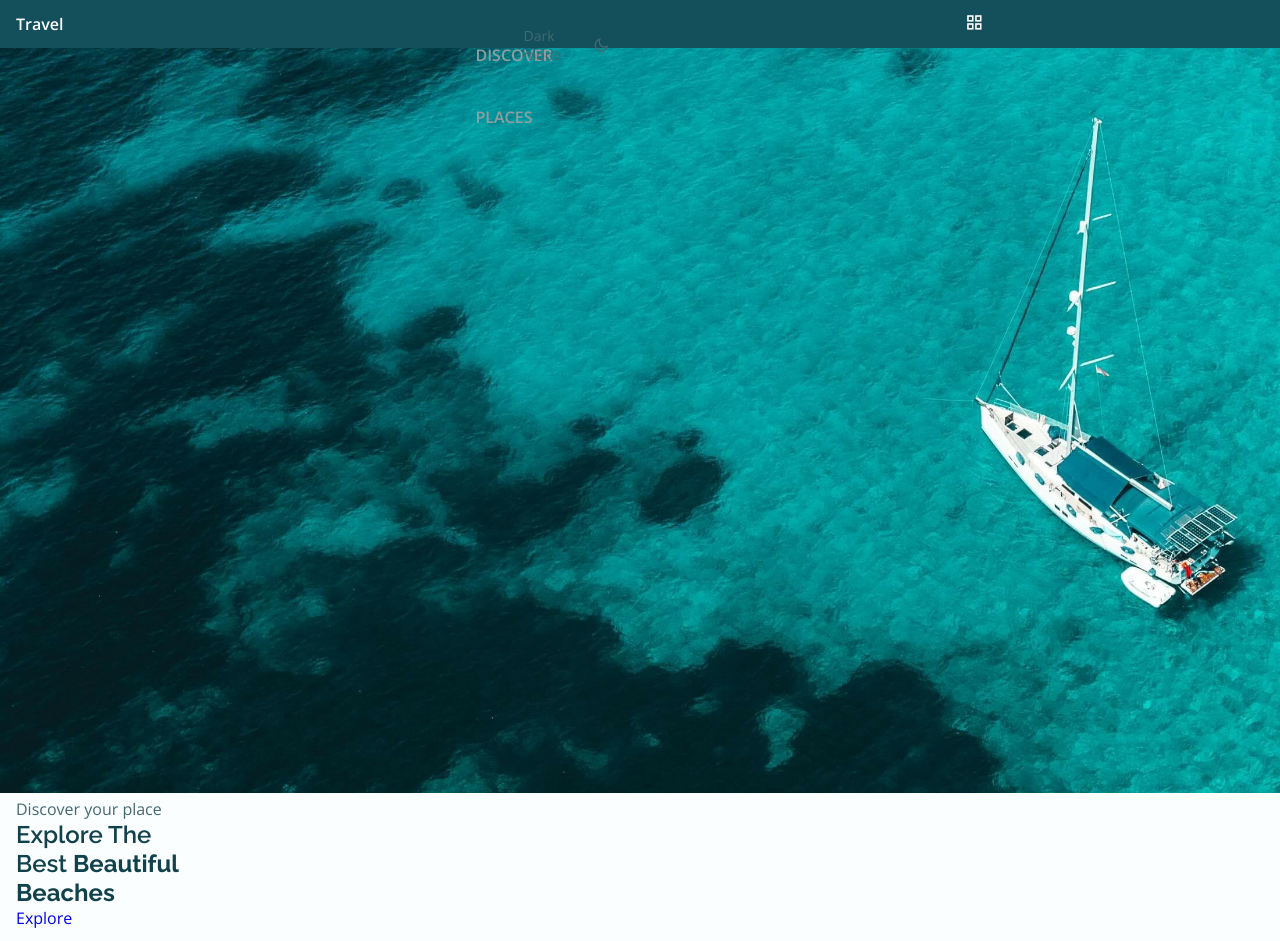
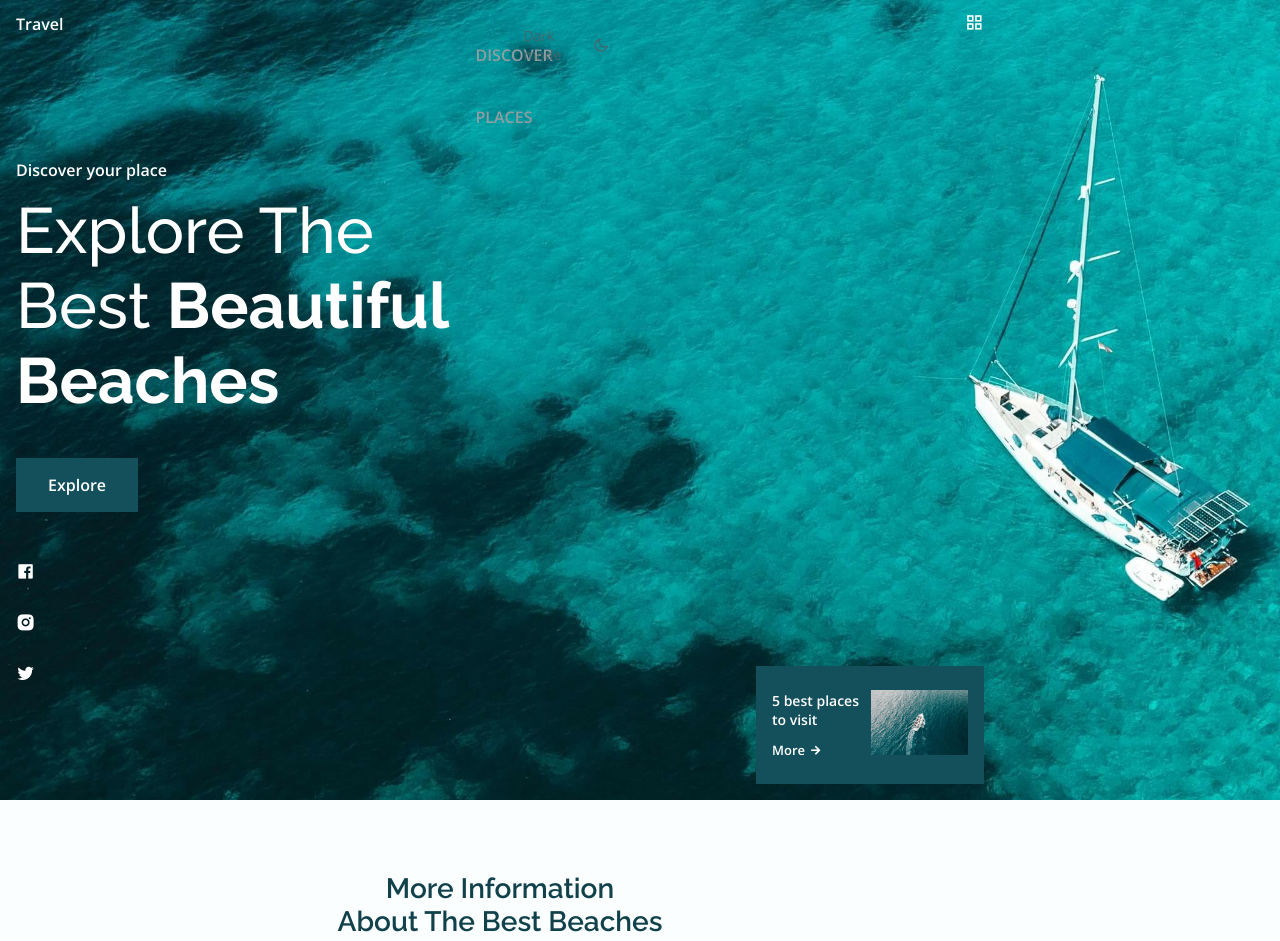
Before and after one commit to syedumairs-frontendprojects/travel-beach-landing, a plain HTML site: page index.html in a window 1280 px wide. Shown: the top 941 px of the page. Drawn offline with nearby package versions, Linux system fonts and the light colour scheme.

Commit message:
Home section completed

```diff
--- a/assets/scss/styles.scss
+++ b/assets/scss/styles.scss
@@ -193,7 +193,7 @@ input {
   top: 0;
   left: 0;
   z-index: var(--z-fixed);
-  background-color: var(--first-color);
+  background-color: transparent;
 }
 
 /*=============== NAVIGATION ===============*/
@@ -263,14 +263,120 @@ input {
 }
 /* Change background header */
 
+.scroll-header {
+  background-color: var(--body-color);
+  box-shadow: 0 0 4px hsla(var(--hue-color), 64%, 15, 0.15);
+}
+.scroll-header .nav__logo,
+.scroll-header .nav__toggle {
+  color: var(--title-color);
+}
 /* Active link */
 
 /*=============== HOME ===============*/
-.home-img {
+.home__img {
   position: absolute;
+  top: 0;
+  left: 0;
+  width: 100%;
+  height: 100vh;
+  object-fit: cover;
+  object-position: 83%;
+}
+
+.home__container {
+  position: relative;
+  height: calc(100vh - var(--header-height));
+  align-content: center;
+  row-gap: 3rem;
+}
+
+.home__data-subtitle,
+.home__data-title,
+.home__social-link,
+.home__info {
+  color: var(--white-color);
+}
+.home__data-subtitle {
+  display: block;
+  font-weight: var(--font-semi-bold);
+  margin-bottom: var(--mb-0-75);
+}
+.home__data-title {
+  font-size: var(--biggest-font-size);
+  font-weight: var(--font-medium);
+  margin-bottom: var(--mb-2-5);
+}
+.home__social {
+  display: flex;
+  flex-direction: column;
+  row-gap: 1.5rem;
+}
+.home__social-link {
+  font-size: 1.2rem;
+  width: max-content;
+}
+.home__info {
+  background-color: var(--first-color);
+  display: flex;
+  padding: 1.5rem 1rem;
+  align-items: center;
+  column-gap: 0.5rem;
+  position: absolute;
+  right: 0;
+  bottom: 1rem;
+  width: 228px;
+}
+.home__info-title {
+  display: block;
+  font-size: var(--small-font-size);
+  font-weight: var(--font-semi-bold);
+  margin-bottom: var(--mb-0-75);
+}
+
+.home__info-button {
+  font-size: var(--smaller-font-size);
+}
+
+.home__img-overlay {
+  overflow: var(--img-hidden);
+}
+
+.home__info-img {
+  width: 145px;
+  transition: var(--img-transition);
+}
+
+.home__info-img:hover {
+  transform: var(--img-scale);
 }
 
 /*=============== BUTTONS ===============*/
+.button {
+  display: inline-block;
+  background-color: var(--first-color);
+  color: var(--white-color);
+  padding: 1rem 2rem;
+  font-weight: var(--font-semi-bold);
+  transition: 0.3s;
+}
+.button:hover {
+  background-color: var(--first-color-alt);
+}
+.button--flex {
+  display: flex;
+  align-items: center;
+  column-gap: 0.25rem;
+}
+
+.button--link {
+  background: none;
+  padding: 0;
+}
+.button--link:hover {
+  background-color: none;
+}
+
 /*=============== ABOUT ===============*/
 
 /*=============== DISCOVER ===============*/
```
Also changed, not shown: assets/scss/styles.css, 1 other file.
